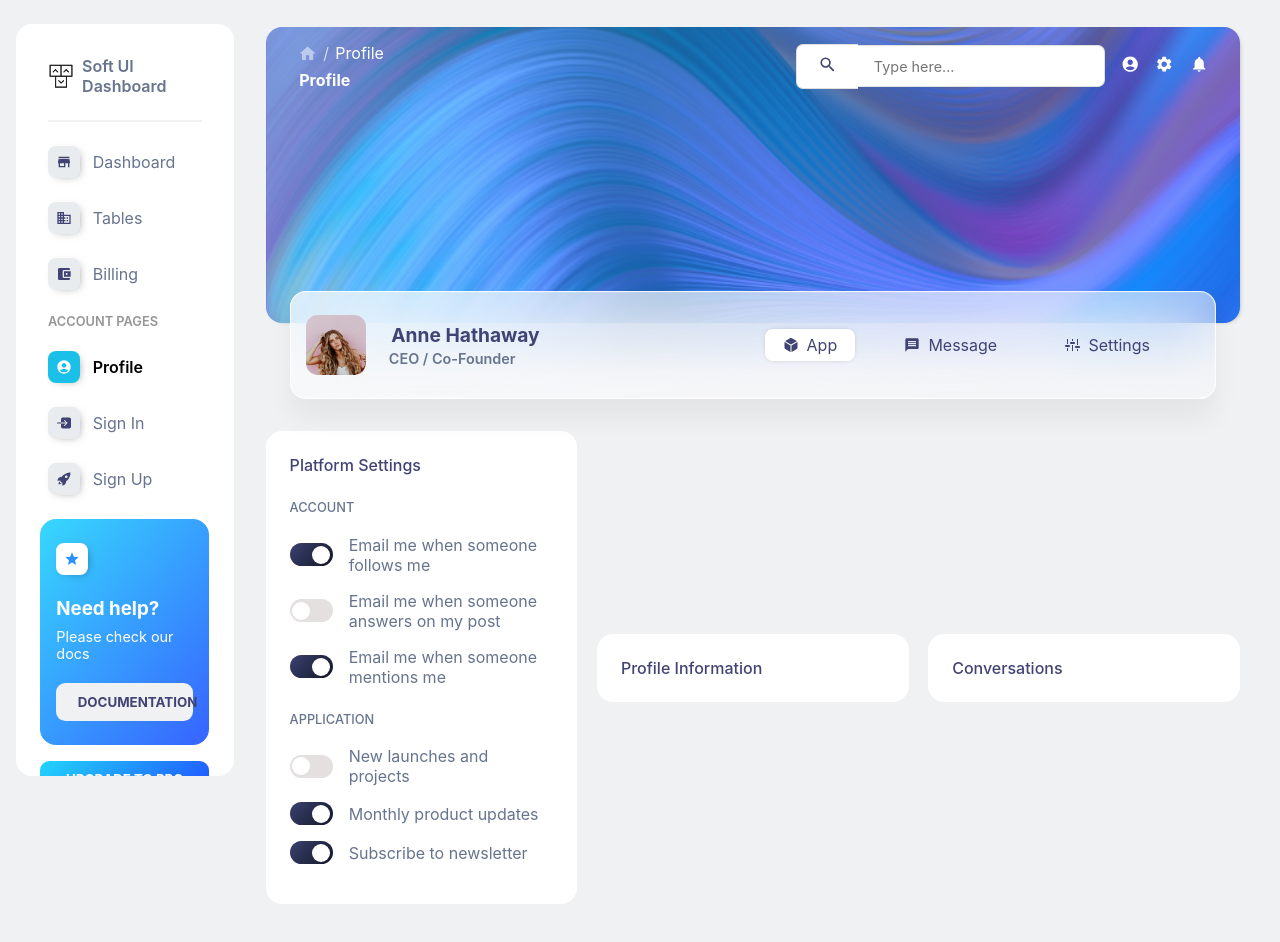
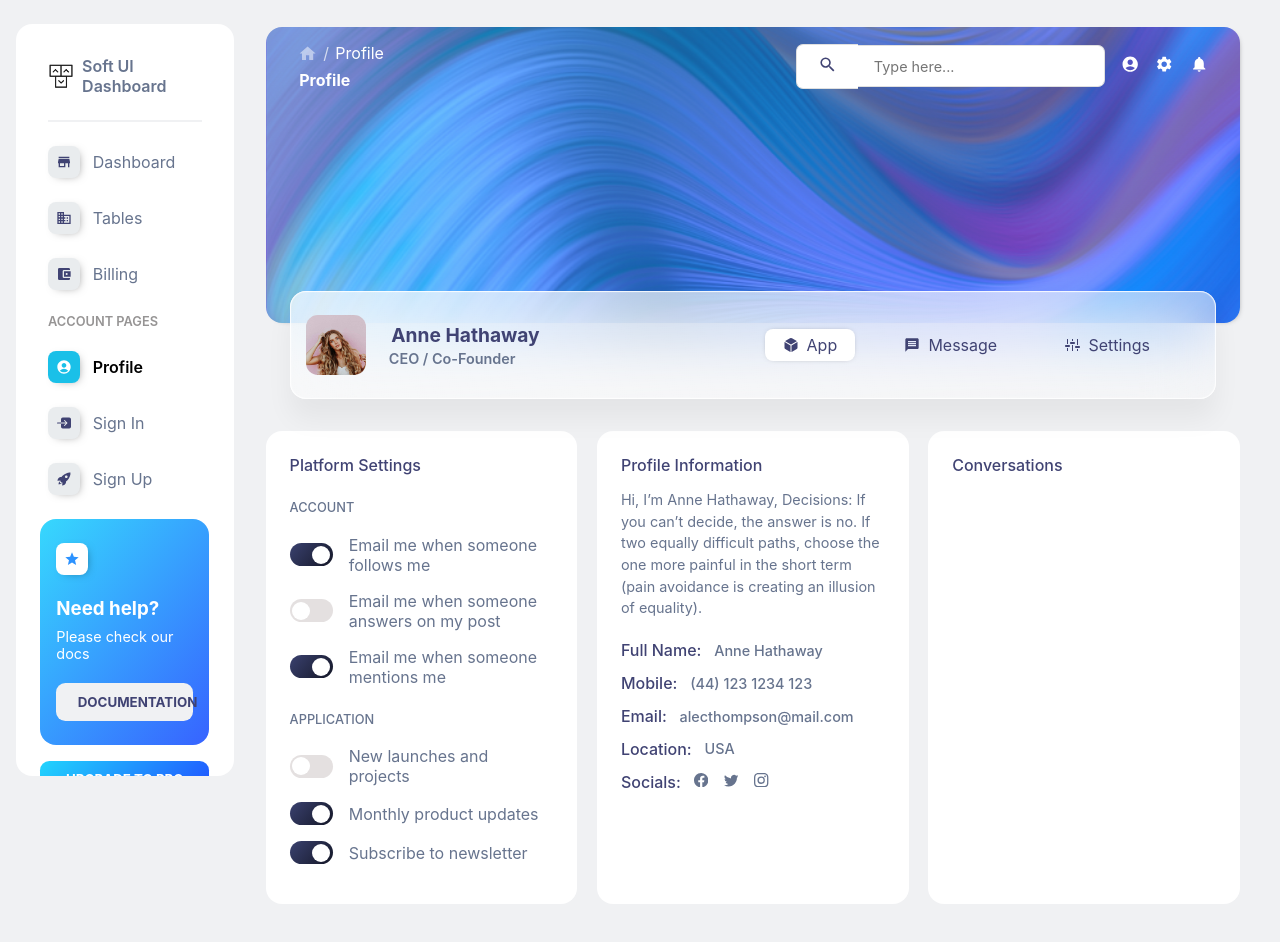
Before and after one commit to jamoliddinsaidov/soft_ui_dashboard, a React (Create React App) app: page /profile in a window 1280 px wide. Built offline with nearby package versions, Linux system fonts and the light colour scheme.

Commit message:
add progile information card

```diff
--- a/src/assets/contents/Profile/ProfileInformationContent.js
+++ b/src/assets/contents/Profile/ProfileInformationContent.js
@@ -11,7 +11,7 @@ const Socials = () => {
 }
 
 export const ProfileDescriptionContent = {
-  text: 'Hi, I’m Alec Thompson, Decisions: If you can’t decide, the answer is no. If two equally difficult paths, choose the one more painful in the short term (pain avoidance is creating an illusion of equality).',
+  text: 'Hi, I’m Anne Hathaway, Decisions: If you can’t decide, the answer is no. If two equally difficult paths, choose the one more painful in the short term (pain avoidance is creating an illusion of equality).',
 }
 
 export const ProfileDetailsContent = [
--- a/src/components/FormElements/styles/StyledToggleSwitch&Text.js
+++ b/src/components/FormElements/styles/StyledToggleSwitch&Text.js
@@ -16,6 +16,7 @@ export const StyledSwitchContainer = styled.label`
   display: inline-block;
   width: 50px;
   height: 23px;
+  cursor: pointer;
 
   input {
     width: 0;
--- a/src/pages/Profile/Profile.jsx
+++ b/src/pages/Profile/Profile.jsx
@@ -13,6 +13,7 @@ import {
   ProfileTopHeaderIcons,
   StyledPlatformSettingsContainer,
   StyledPlatformSettings,
+  StyledProfileDetails,
 } from './styles/StyledProfile'
 
 // contents
@@ -21,6 +22,10 @@ import {
   PlatformSettingsAccountContent,
   PlatformSettingsApplicationContent,
 } from '../../assets/contents/Profile/PlatformSettingsContent'
+import {
+  ProfileDescriptionContent,
+  ProfileDetailsContent,
+} from '../../assets/contents/Profile/ProfileInformationContent'
 
 const Profile = () => {
   const [isIconActive, setIsIconActive] = useState([true, false, false])
@@ -69,6 +74,15 @@ const Profile = () => {
 
         <StyledPlatformSettings>
           <h4>Profile Information</h4>
+
+          <p className='profile-description'>{ProfileDescriptionContent.text}</p>
+
+          {ProfileDetailsContent.map(({ title, detail }) => (
+            <StyledProfileDetails key={title}>
+              <h4>{title}</h4>
+              <p>{detail}</p>
+            </StyledProfileDetails>
+          ))}
         </StyledPlatformSettings>
 
         <StyledPlatformSettings>
--- a/src/pages/Profile/styles/StyledProfile.js
+++ b/src/pages/Profile/styles/StyledProfile.js
@@ -11,7 +11,16 @@ export const StypedProfileHeader = styled(StyledTopHeader)`
 
 export const ProfileTopHeaderIcons = styled(FlexBetween)``
 
-export const StyledPlatformSettingsContainer = styled(FlexBetween)``
+export const StyledPlatformSettingsContainer = styled(FlexBetween)`
+  .profile-description {
+    margin: 1em 0 1.5em;
+    color: ${colors.textColor};
+    line-height: 150%;
+    font-size: 0.9rem;
+  }
+
+  align-items: stretch;
+`
 
 export const StyledPlatformSettings = styled(CardContainer)`
   width: 32%;
@@ -20,3 +29,26 @@ export const StyledPlatformSettings = styled(CardContainer)`
     font-weight: 500;
   }
 `
+export const StyledProfileDetails = styled(Flex)`
+  margin: 0.8em 0;
+
+  h5 {
+    font-size: 1.1rem;
+  }
+
+  p {
+    margin-left: 0.8rem;
+    color: ${colors.textColor};
+    font-size: 0.9rem;
+    font-weight: 500;
+
+    svg {
+      margin-right: 1rem;
+      transition: 400ms;
+      cursor: pointer;
+      &:hover {
+        color: ${colors.iconColor};
+      }
+    }
+  }
+`
```
